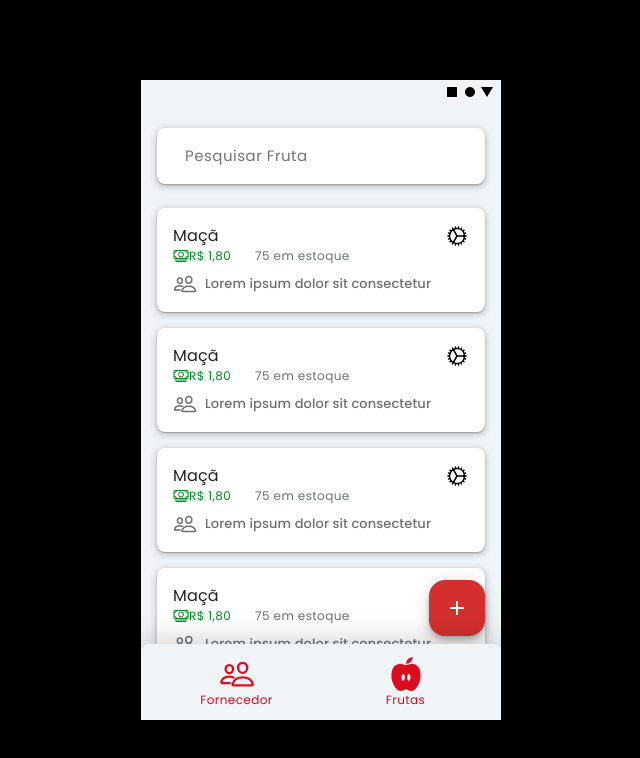
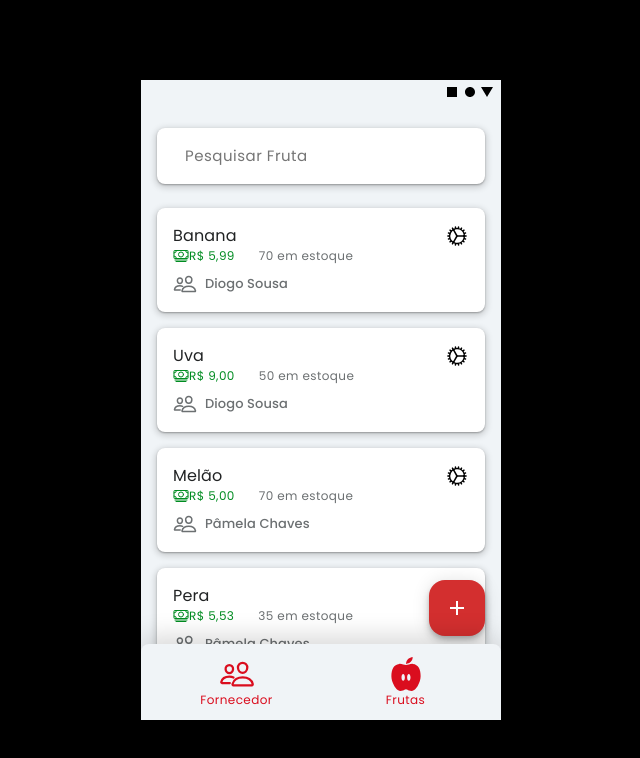
Before and after one commit to diogosslopes/barraca-de-frutas, a React (Create React App) app: page /frutas in a window 1280 px wide. Shown: the top 758 px of the page, without its empty margins (319-959 px from the left). Built offline with nearby package versions, Linux system fonts and the light colour scheme.

Commit message:
cadastro de fruta

```diff
--- a/src/components/FruitsCards.js
+++ b/src/components/FruitsCards.js
@@ -8,6 +8,42 @@ import { DrawMenu } from './DrawMenu';
 function FruitsCards(props) {
 
     const [selectedCard, setSelectedCard] = useState(false)
+
+    let fruitsList = JSON.parse(localStorage.getItem('fruitsList')) || []
+
+    fruitsList = [
+        {
+            name: 'Banana',
+            price: '5,99',
+            stock: '70',
+            supplier: 'Diogo Sousa'
+        },
+        {
+            name: 'Uva',
+            price: '9,00',
+            stock: '50',
+            supplier: 'Diogo Sousa'
+        },
+        {
+            name: 'Melão',
+            price: '5,00',
+            stock: '70',
+            supplier: 'Pâmela Chaves'
+        },
+        {
+            name: 'Pera',
+            price: '5,53',
+            stock: '35',
+            supplier: 'Pâmela Chaves'
+        },
+        {
+            name: 'Melancia',
+            price: '5,63',
+            stock: '70',
+            supplier: 'Diogo Sousa'
+        }
+    ]
+
 
     function selectCard (){
 
@@ -36,85 +72,25 @@ function FruitsCards(props) {
             </div>
             <main className="cards-container">
                 <div className="cards fruits-cards">
-                    <div className='card fruit-card' key={1}>
+                    {fruitsList.map((f,index)=>{
+                        return(
+                    <div className='card fruit-card' key={index}>
                         <div>
-                            <h2>Maçã</h2>
+                            <h2>{f.name}</h2>
                             <IoCogOutline />
                         </div>
                         <div className='cards-label fruit-price'>
 
-                            <p><IoCashOutline /> R$ 1,80</p>
-                            <p>75 em estoque</p>
+                            <p><IoCashOutline /> {`R$ ${f.price}`}</p>
+                            <p>{`${f.stock} em estoque`}</p>
                         </div>
                         <div className='cards-label' >
                             <IoPeopleOutline />
-                            <label>Lorem ipsum dolor sit consectetur </label>
+                            <label>{f.supplier}</label>
                         </div>
                     </div>
-
-                    <div id='f1' className='card fruit-card' key={1}>
-                        <div>
-                            <h2>Maçã</h2>
-                            <IoCogOutline onClick={selectCard} />
-                        </div>
-                        <div className='cards-label fruit-price'>
-
-                            <p><IoCashOutline /> R$ 1,80</p>
-                            <p>75 em estoque</p>
-                        </div>
-                        <div className='cards-label' >
-                            <IoPeopleOutline />
-                            <label>Lorem ipsum dolor sit consectetur </label>
-                        </div>
-                    </div>
-
-                    <div id='f2' className='card fruit-card' key={1}>
-                        <div>
-                            <h2>Maçã</h2>
-                            <IoCogOutline />
-                        </div>
-                        <div className='cards-label fruit-price'>
-
-                            <p><IoCashOutline /> R$ 1,80</p>
-                            <p>75 em estoque</p>
-                        </div>
-                        <div className='cards-label' >
-                            <IoPeopleOutline />
-                            <label>Lorem ipsum dolor sit consectetur </label>
-                        </div>
-                    </div>
-
-                    <div id='f3' className='card fruit-card' key={1}>
-                        <div>
-                            <h2>Maçã</h2>
-                            <IoCogOutline />
-                        </div>
-                        <div className='cards-label fruit-price'>
-
-                            <p><IoCashOutline /> R$ 1,80</p>
-                            <p>75 em estoque</p>
-                        </div>
-                        <div className='cards-label' >
-                            <IoPeopleOutline />
-                            <label>Lorem ipsum dolor sit consectetur </label>
-                        </div>
-                    </div>
-
-                    <div id='f4' className='card fruit-card' key={1}>
-                        <div>
-                            <h2>Maçã</h2>
-                            <IoCogOutline />
-                        </div>
-                        <div className='cards-label fruit-price'>
-
-                            <p><IoCashOutline /> R$ 1,80</p>
-                            <p>75 em estoque</p>
-                        </div>
-                        <div className='cards-label' >
-                            <IoPeopleOutline />
-                            <label>Lorem ipsum dolor sit consectetur </label>
-                        </div>
-                    </div>
+                        )
+                    })}
                     {/* <DrawMenu /> */}
                 </div>
             </main>
--- a/src/components/SuppliersDropDown.js
+++ b/src/components/SuppliersDropDown.js
@@ -17,33 +17,34 @@ const MenuProps = {
   },
 };
 
-const names = [
-  'Oliver Hansen',
-  'Van Henry',
-  'April Tucker',
-  'Ralph Hubbard',
-  'Omar Alexander',
-  'Carlos Abbott',
-  'Miriam Wagner',
-  'Bradley Wilkerson',
-  'Virginia Andrews',
-  'Kelly Snyder',
-];
+
+
 
 function getStyles(name, personName, theme) {
   return {
     fontWeight:
-      personName.indexOf(name) === -1
-        ? theme.typography.fontWeightRegular
-        : theme.typography.fontWeightMedium,
+    personName.indexOf(name) === -1
+    ? theme.typography.fontWeightRegular
+    : theme.typography.fontWeightMedium,
   };
 }
+let suplliersNames = []
 
-export default function MultipleSelect() {
+export default function MultipleSelect(props) {
+  let names = [ ];
+
+  const suppliers = JSON.parse(localStorage.getItem('suppliers'))
+
+  suppliers.map((sp)=>{
+    names.push(sp.name)
+  })
+
+
   const theme = useTheme();
   const [personName, setPersonName] = React.useState([]);
 
   const handleChange = (event) => {
+    props.supplier(event.target.value)
     const {
       target: { value },
     } = event;
--- a/src/pages/NewFruit.js
+++ b/src/pages/NewFruit.js
@@ -14,12 +14,41 @@ import CloseButton from "../components/CloseButton";
 function NewFruit() {
 
   const [endForm, setEndForm] = useState(false)
+  const [cancel, setCancel] = useState()
+  const [NewFruit, setNewFruit] = useState({})
+  const [fruitName, setFruitName] = useState()
+  const [fruitPrice, setFruitPrice] = useState()
+  const [fruitStock, setFruitStock] = useState()
+  const [fruitSupplier, setFruitSupplier] = useState()
 
-  const [cancel, setCancel] = useState()
+  let fruitsList = JSON.parse(localStorage.getItem('fruitsList')) || []
   const handleModal = c => {
     console.log(c)
     setCancel(c)
   }
+
+  function storage() {
+    fruitsList.push(NewFruit)
+    localStorage.setItem('fruitsList', JSON.stringify(fruitsList))
+    console.log(fruitsList)
+    /* setEndForm(true) */
+  }
+
+  function saveFruit(){
+    setNewFruit({
+      name: fruitName,
+      price: fruitPrice,
+      stock: fruitStock,
+      supplier: fruitSupplier
+    })
+    storage()
+  }
+
+  function handleSupplier(sp){
+    setFruitSupplier(sp)
+    console.log(fruitSupplier)
+  }
+
 
 
 
@@ -36,22 +65,23 @@ function NewFruit() {
             <div className="fruit-data">
               <div className="fruit-values">
                 <IoNutritionOutline />
-                <input placeholder="Nome da fruta"></input>
+                <input placeholder="Nome da fruta" value={fruitName} onChange={(e)=> setFruitName(e.target.value)}></input>
               </div>
               <div className="fruit-values">
                 <IoCashOutline />
-                <input placeholder="Preço do Kilo"></input>
+                <input placeholder="Preço do Kilo" value={fruitPrice} onChange={(e)=> setFruitPrice(e.target.value)}></input>
               </div>
               <div className="fruit-values">
                 <IoServerOutline />
-                <input placeholder="Quantidade no estoque"></input>
+                <input placeholder="Quantidade no estoque" value={fruitStock} onChange={(e)=> setFruitStock(e.target.value)} ></input>
               </div>
               <div className="fruit-values">
-                <IoPeopleOutline />
-                <MultipleSelect />
+                <IoPeopleOutline  />
+                <MultipleSelect supplier={handleSupplier} />
               </div>
             </div>
-            {cancel && (<ModalCancel cancel={handleModal} type={'cancel'}/>)}
+            {cancel && (<ModalCancel cancel={handleModal} type={'cancel'} />)}
+            <button id="btn-end-supplier" onClick={saveFruit}>Cadastrar Fruta</button>
 
             <MenuBottom />
           </>
```
